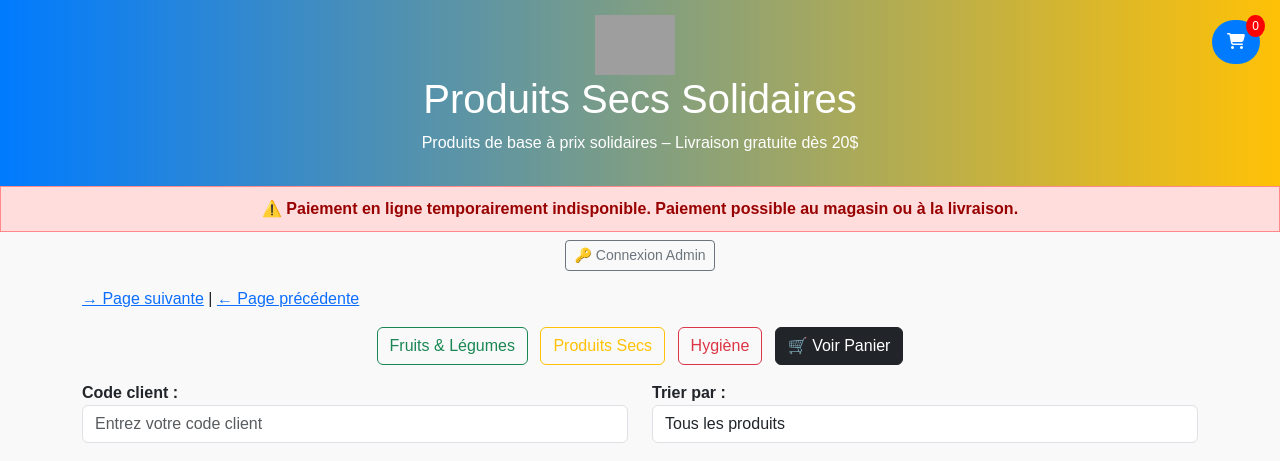
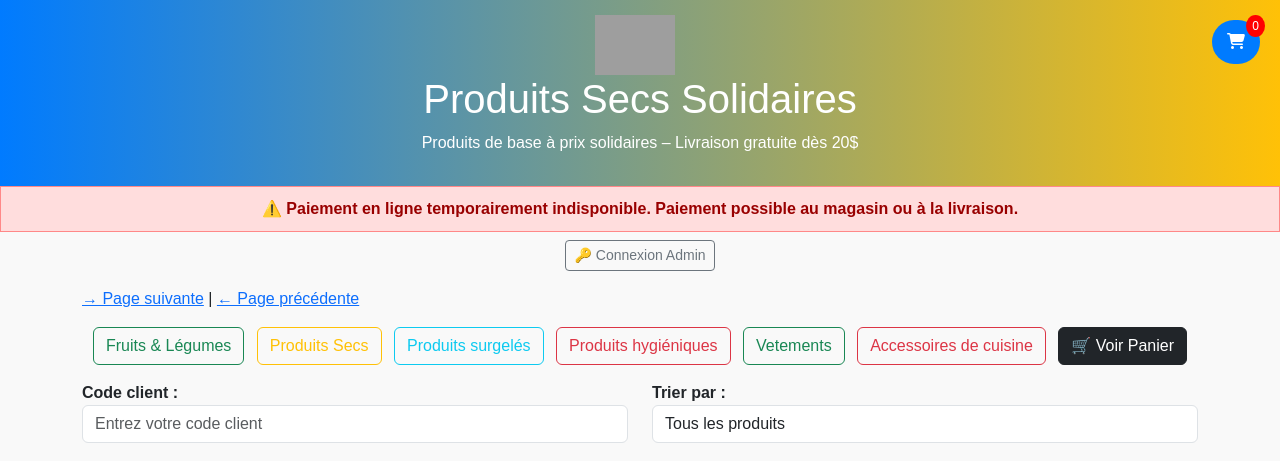
Before and after one commit to Code1deep/Onbl3, a plain HTML site: page produits_sec.html in a window 1280 px wide. Shown: the top 461 px of the page. Drawn offline with nearby package versions, Linux system fonts and the light colour scheme; grey boxes are pictures that could not be loaded.

Commit message:
Update produits_sec.html

```diff
--- a/produits_sec.html
+++ b/produits_sec.html
@@ -48,7 +48,10 @@
   <nav class="text-center my-3">
     <a href="fruits_legumes.html" class="btn btn-outline-success mx-1">Fruits & Légumes</a>
     <a href="produits_sec.html" class="btn btn-outline-warning mx-1">Produits Secs</a>
-    <a href="produits_hygiene.html" class="btn btn-outline-danger mx-1">Hygiène</a>
+    <a href="produits_congeles.html" class="btn btn-outline-info mx-1">Produits surgelés</a>
+    <a href="produits_hygiene.html" class="btn btn-outline-danger mx-1">Produits hygiéniques</a>
+    <a href="vetements.html" class="btn btn-outline-success mx-1">Vetements</a>
+    <a href="accessoires_cuisine.html" class="btn btn-outline-danger mx-1">Accessoires de cuisine</a>
     <button class="btn btn-dark mx-1" onclick="toggleCart()">🛒 Voir Panier</button>
   </nav>
   <div class="row">
```
